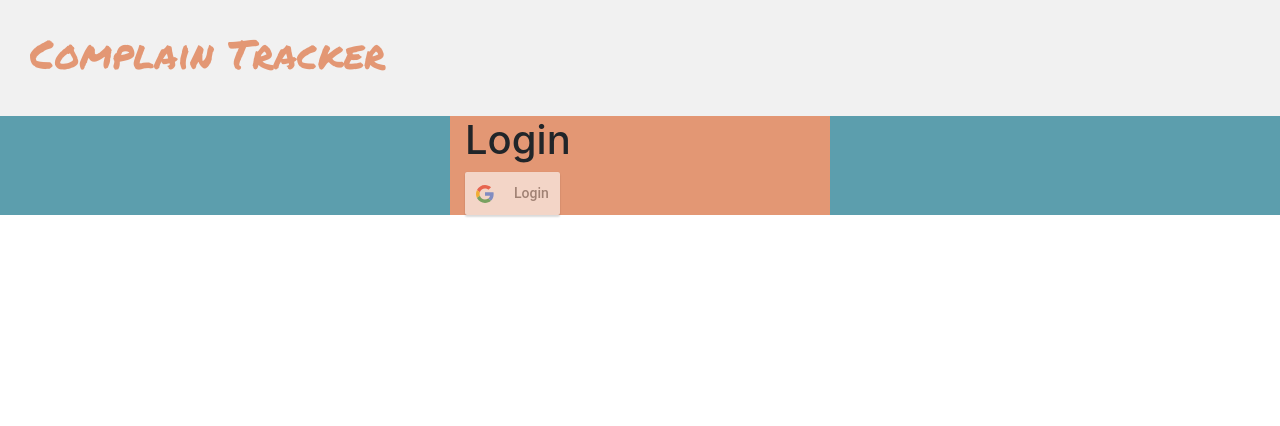
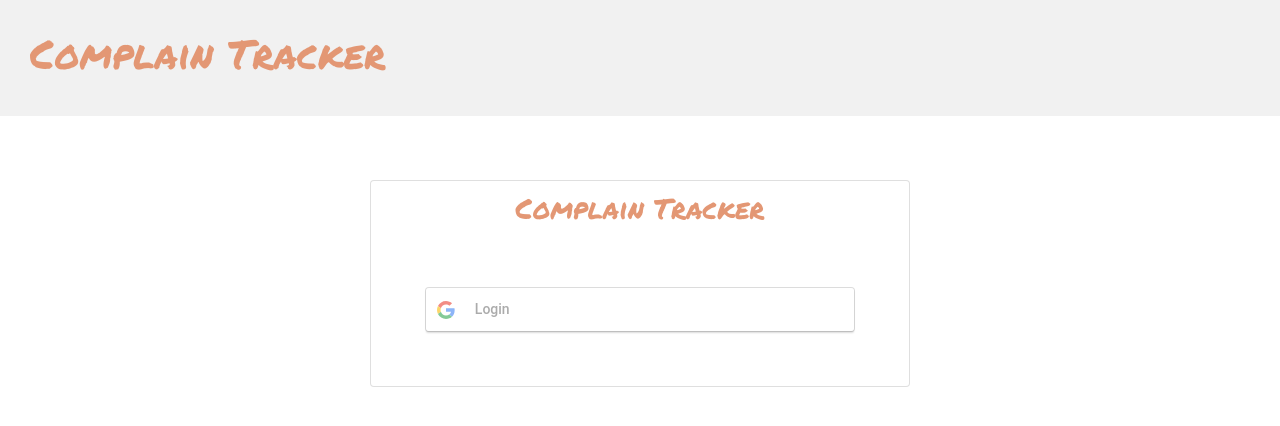
Before and after one commit to jghorton14/complain-tracker, a React (Create React App) app: page /login in a window 1280 px wide. Shown: the top 426 px of the page. Built offline with nearby package versions, Linux system fonts and the light colour scheme; no server answers.

Commit message:
better login

```diff
--- a/src/features/login/Login.jsx
+++ b/src/features/login/Login.jsx
@@ -1,20 +1,24 @@
 import React from 'react';
-import { Container, Row, Col } from 'reactstrap'
+import { Container, Row, Col, Card } from 'reactstrap'
 
 import GLogin from '../login/GoogleLogin'
 
 const Login = () => {
   return (
     <div>
-      <div style={{ background: '#5C9EAD' }}>
-        <Container>
+      <div>
+        <Container style={{ marginTop: '5%' }}>
           <Row>
-            <Col xs="6" sm="4"></Col>
-            <Col xs="6" sm="4" style={{ background: '#E39774', }}>
-              <h1>Login</h1>
-              <GLogin />
+            <Col sm="12" md={{ size: 6, offset: 3 }}>
+              <Card >
+                <h3 className="permanent-marker" style={{ textAlign: 'center', color: '#E39774', marginTop: '2%' }}>
+                  Complain Tracker
+                </h3>
+                <Card style={{ margin: '10%' }}>
+                  <GLogin />
+                </Card>
+              </Card>
             </Col>
-            <Col sm="4"></Col>
           </Row>
         </Container>
       </div>
```
